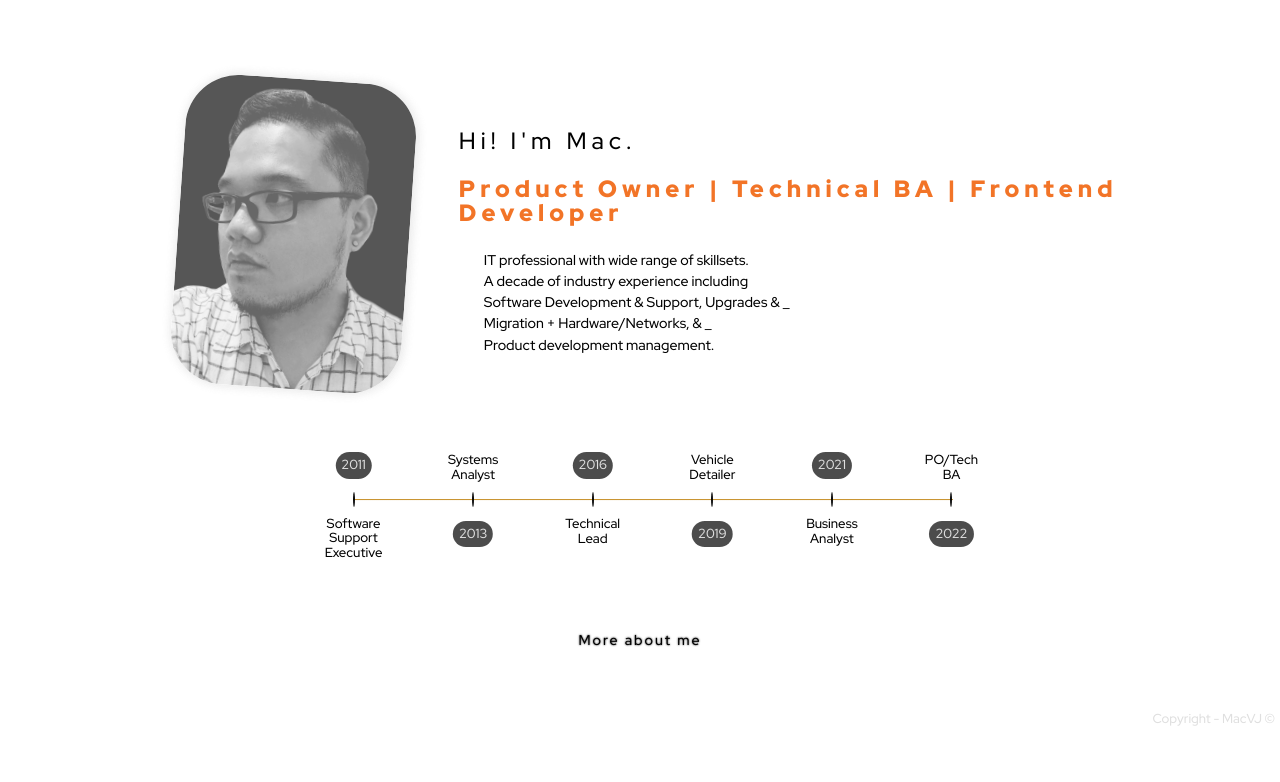
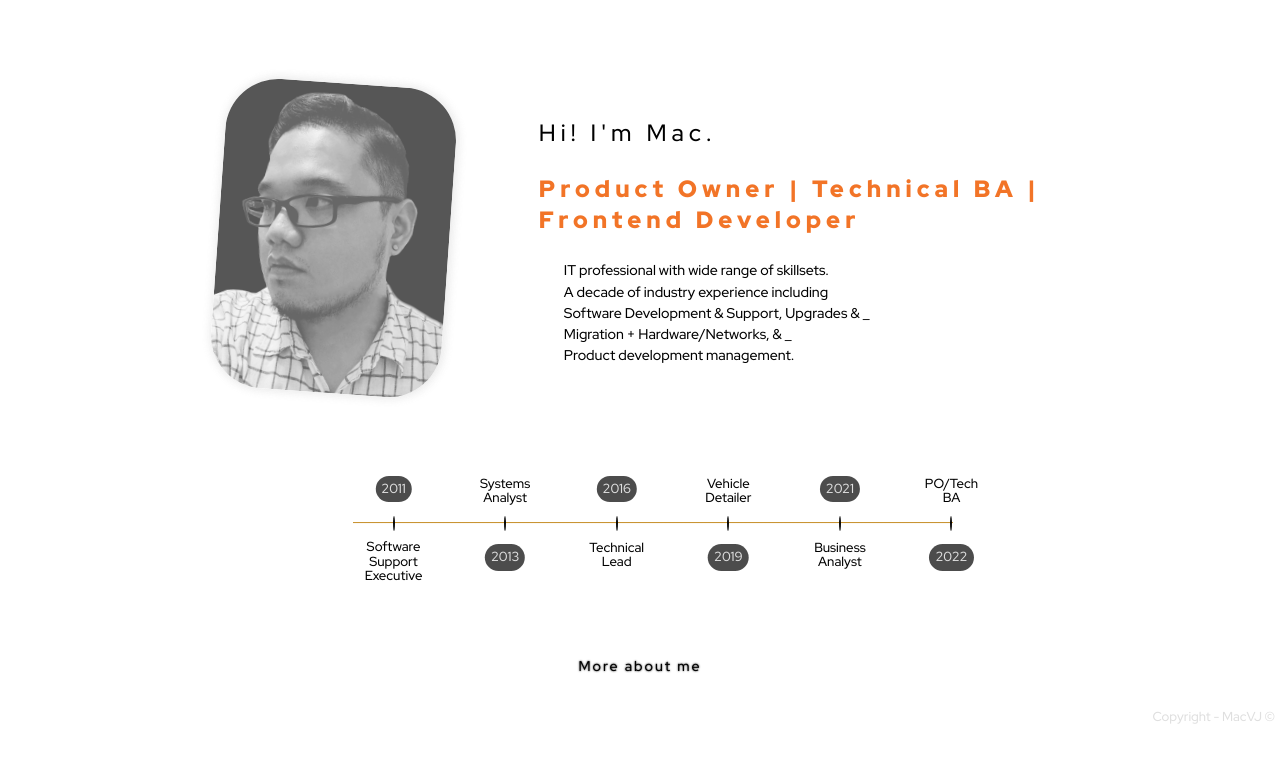
Before and after one commit to mckinleyvj/professional-portfolio, a plain HTML site: page index.html in a window 1280 px wide. Shown: the part 70-852 px from the top of the page. Drawn offline with nearby package versions, Linux system fonts and the light colour scheme; no server answers.

Commit message:
update css

```diff
--- a/assets/css/reset.css
+++ b/assets/css/reset.css
@@ -1,7 +1,7 @@
 /* Resets the box size of every element */
 * {
-	margin: 0;
-	padding: 0;
+	/* margin: 0;
+	padding: 0; */
 	box-sizing: border-box;
 }
 
@@ -11,8 +11,8 @@ html {
 }
 
 body {
-	/*min-height: 100%;*/
-	line-height: 1;
+	/*min-height: 100%;
+	line-height: 1;*/
 	font-family: sans-serif;
 }
 
--- a/assets/css/styles.css
+++ b/assets/css/styles.css
@@ -40,10 +40,10 @@ figure,
 figcaption,
 main,
 img {
-	margin-block-start: 0;
+	/* margin-block-start: 0;
 	margin-block-end: 0;
 	margin-inline-start: 0;
-	margin-inline-end: 0;
+	margin-inline-end: 0; */
 	transition: 800ms;
 }
 
```
